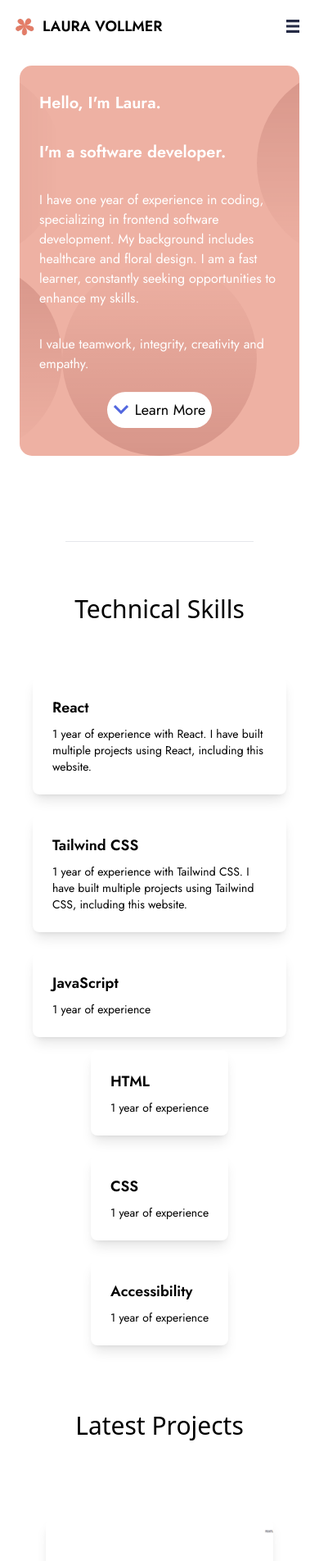
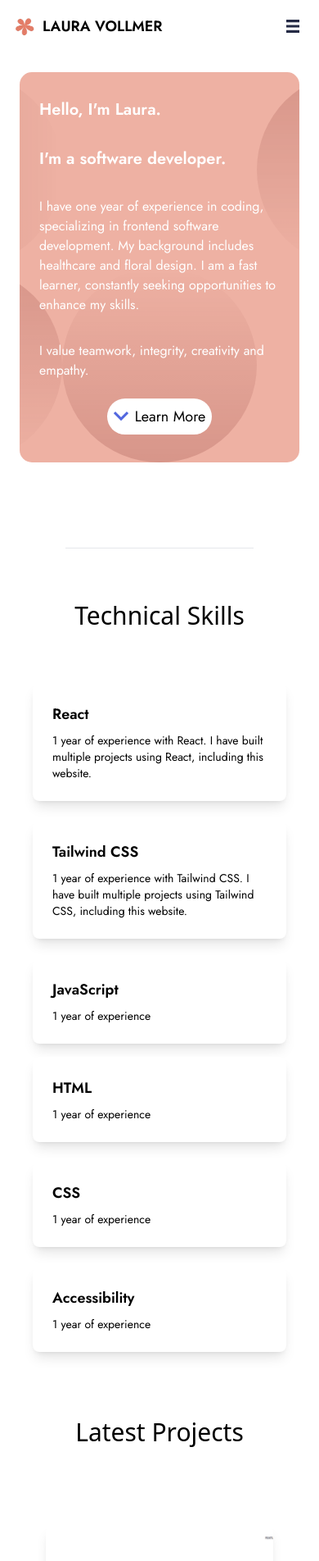
Before and after one commit to lavollmer/portfolio-lauradev, a React (Vite) app: page / in a window 390 px wide. Shown: the top 1904 px of the page at 82% size. Built offline with nearby package versions, Linux system fonts and the light colour scheme.

Commit message:
updated skills cards

```diff
--- a/src/App.jsx
+++ b/src/App.jsx
@@ -16,7 +16,7 @@ function App() {
         <Element name="navigation">
           <Navigation />
         </Element>
-        <div className="p-6 mt-8 md:p-0 md:mt-0">
+        <div className="p-6 mt-10 md:p-0 md:mt-0">
         <Element name="landing">
           <Landing />
         </Element>
--- a/src/components/Skills.jsx
+++ b/src/components/Skills.jsx
@@ -10,8 +10,8 @@ const Skills = () => {
       <div className="flex flex-col md:flex-row items-center justify-center pb-10">
         <h1 className="text-black text-3xl md:text-5xl">Technical Skills</h1>
       </div>
-      <div className="flex flex-col items-center justify-center md:justify-evenly md:space-y-10">
-        <div className="flex flex-col lg:flex-row flex-wrap lg:justify-evenly lg:space-x-4 space-y-6 lg:space-y-0">
+      <div className="flex flex-col items-center w-full justify-center md:justify-evenly md:space-y-10">
+        <div className="flex flex-col w-full lg:flex-row flex-wrap lg:justify-evenly lg:space-x-4 space-y-6 lg:space-y-0">
           <SkillsCard
             title="React"
             content="1 year of experience with React. I have built multiple projects using React, including this website."
@@ -22,7 +22,7 @@ const Skills = () => {
           />
           <SkillsCard title="JavaScript" content="1 year of experience" />
         </div>
-        <div className="flex flex-col mt-4 md:mt-0 lg:flex-row flex-wrap lg:justify-evenly lg:space-x-4 space-y-6 lg:space-y-0">
+        <div className="flex flex-col w-full mt-4 md:mt-0 lg:flex-row  lg:justify-evenly lg:space-x-4 space-y-6 lg:space-y-0">
           <SkillsCard title="HTML" content="1 year of experience" />
           <SkillsCard title="CSS" content="1 year of experience" />
           <SkillsCard title="Accessibility" content="1 year of experience" />
```
